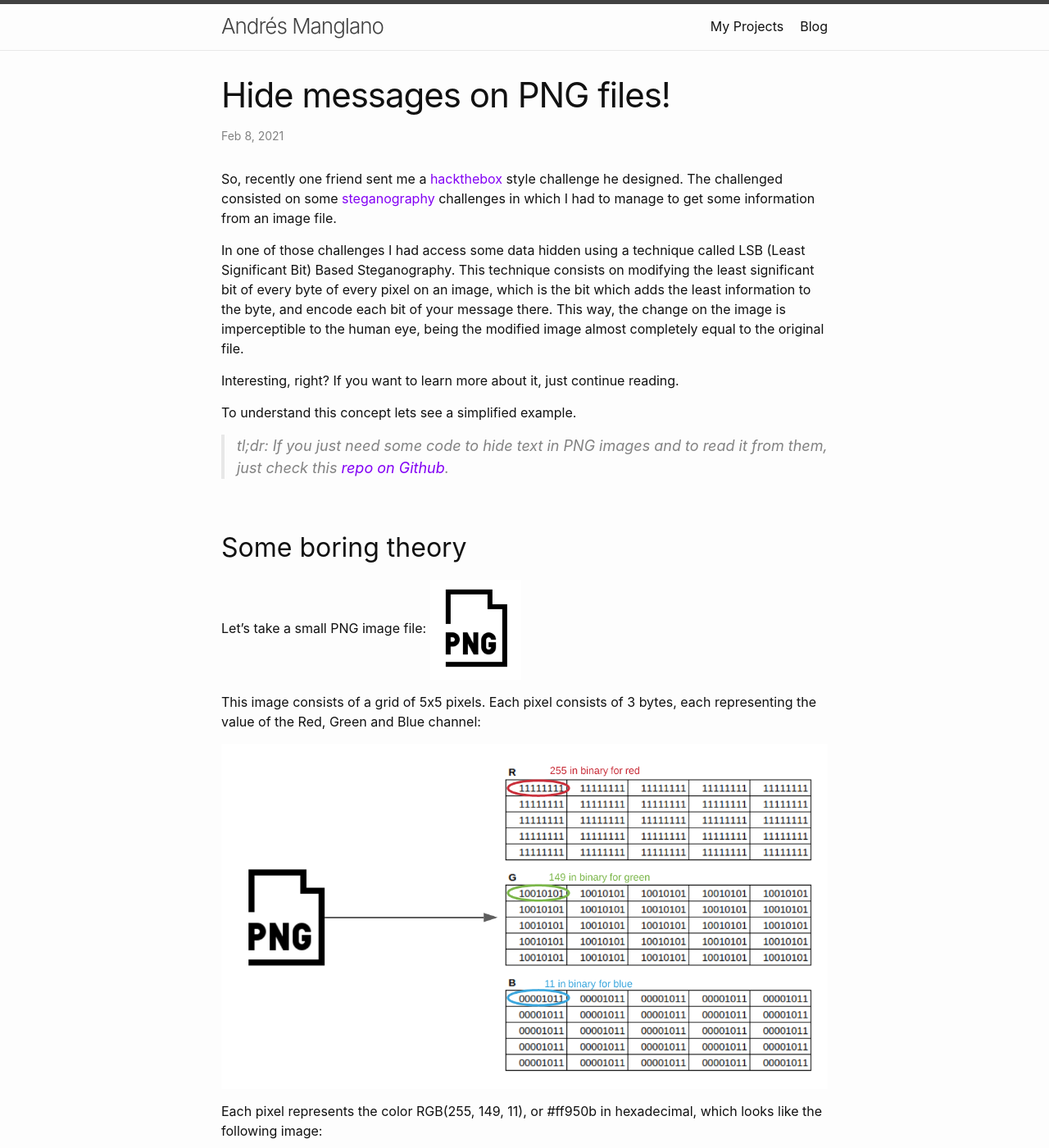
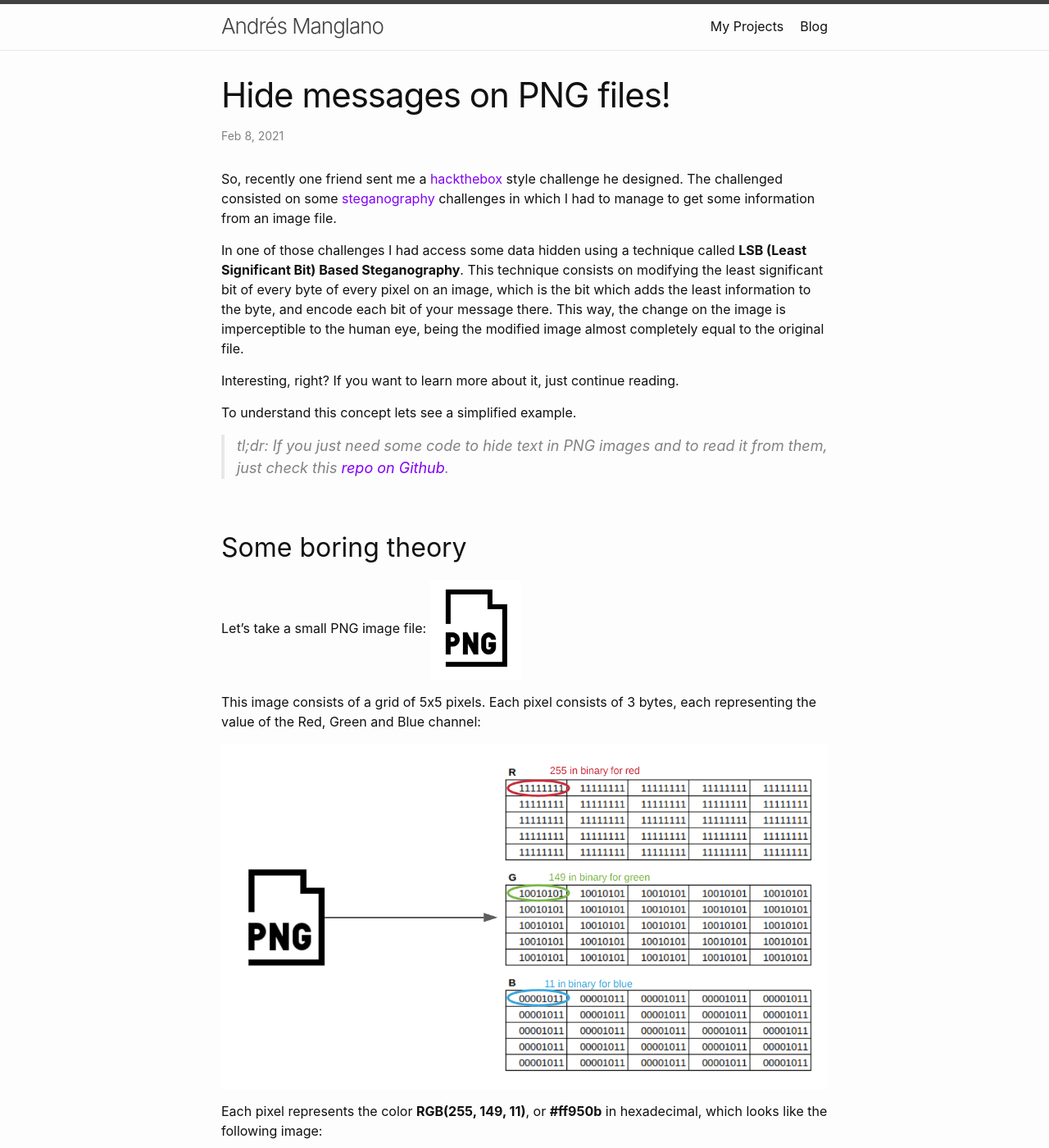
Before and after one commit to manglaneso/manglaneso.github.io, a Jekyll site: the page built from _posts/2021-02-08-hide-messages-on-png-files.md, in a window 1280 px wide and 1400 px high. Shown: the whole window at 82% size. Built offline with Jekyll 4.4.1, drawn with Linux system fonts in a browser that asks for light colours; some of the changed text lies outside the part shown.

Commit message:
Fixed some formatting.

```diff
--- a/_posts/2021-02-08-hide-messages-on-png-files.md
+++ b/_posts/2021-02-08-hide-messages-on-png-files.md
@@ -9,8 +9,8 @@
 The challenged consisted on some [steganography](https://en.wikipedia.org/wiki/Steganography) challenges in which I had
 to manage to get some information from an image file.
 
-In one of those challenges I had access some data hidden using a technique called LSB (Least Significant Bit) Based
-Steganography. This technique consists on modifying the least significant bit of every byte of every pixel on an image,
+In one of those challenges I had access some data hidden using a technique called **LSB (Least Significant Bit) Based
+Steganography**. This technique consists on modifying the least significant bit of every byte of every pixel on an image,
 which is the bit which adds the least information to the byte, and encode each bit of your message there. This way, the
 change on the image is imperceptible to the human eye, being the modified image almost completely equal to the original
 file.
@@ -31,7 +31,7 @@
 
 ![png_bytes_grid](/assets/images/hide-messages-on-png-files/png_bytes_grid.png)
 
-Each pixel represents the color RGB(255, 149, 11), or #ff950b in hexadecimal, which looks like the following image:
+Each pixel represents the color **RGB(255, 149, 11)**, or **#ff950b** in hexadecimal, which looks like the following image:
 
 ![original_pixel_color](/assets/images/hide-messages-on-png-files/original_pixel_color.png)
 
@@ -46,9 +46,9 @@
 ![bits_modified_on_image](/assets/images/hide-messages-on-png-files/png_bits_modified.png)
 
 We ended up with our message hidden inside an image! But wait, we altered the original image doing it! Remember how
-every pixel in our original image represented the color RGB(255, 149, 11)? Well, we changed some of the first 8 bytes of
-the red channel from 11111111 (255) to 11111110 (254), so now some pixels will represent the color RGB(254, 149, 11)
-instead of the original RGB(255, 149, 11)! Let's see how does this new color look like:
+every pixel in our original image represented the color **RGB(255, 149, 11)**? Well, we changed some of the first 8 bytes of
+the red channel from **11111111 (255)** to **11111110 (254)**, so now some pixels will represent the color
+**RGB(254, 149, 11)** instead of the original RGB(255, 149, 11)! Let's see how does this new color look like:
 
 ![modified_pixel_color](/assets/images/hide-messages-on-png-files/modified_pixel_color.png)
 
```
